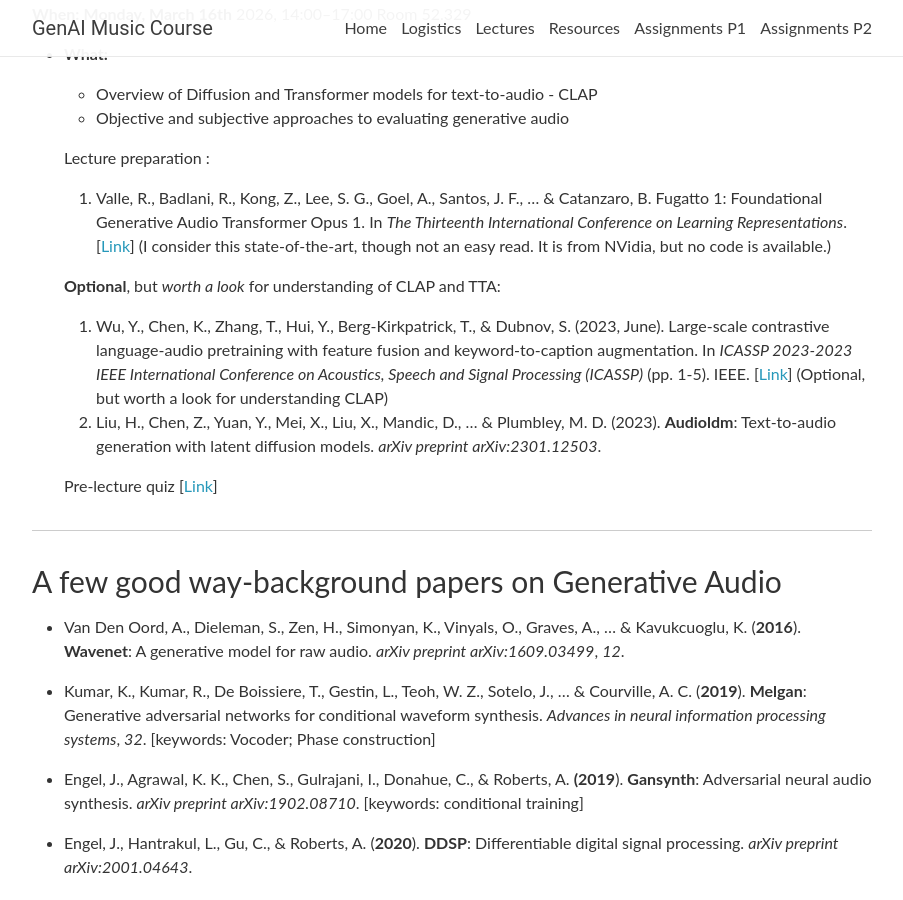
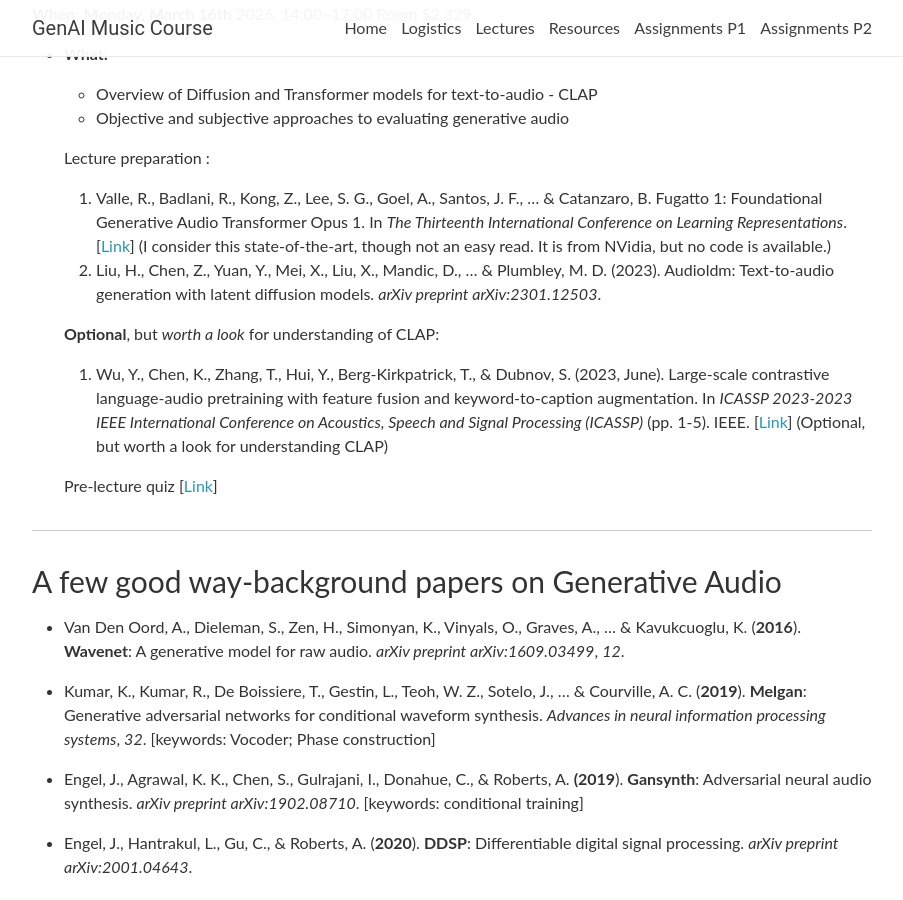
Before and after one commit to upf-smc-genai-music/upf-smc-genai-music.github.io, a Jekyll site: the page built from _pages/lectures.md, in a window 1280 px wide and 900 px high, scrolled down 7295 px. Shown: the whole window, without its empty margins (188-1091 px from the left). Built offline with Jekyll 4.4.1, drawn with Linux system fonts in a browser that asks for light colours; nearby versions of some CDN libraries; comment, search, counter and statistics services are not loaded.

Commit message:
readings for last class

```diff
--- a/_pages/lectures.md
+++ b/_pages/lectures.md
@@ -282,11 +282,11 @@ slides [[Link](https://docs.google.com/presentation/d/1bCOFaJ-q1jKe3BrDLBzy9UBj5
 
   1. Valle, R., Badlani, R., Kong, Z., Lee, S. G., Goel, A., Santos, J. F., ... & Catanzaro, B. Fugatto 1: Foundational Generative Audio Transformer Opus 1. In *The Thirteenth International Conference on Learning Representations*. [[Link](https://fugatto.github.io/FUGATTO_ICLR_2025.pdf)]
      (I consider this state-of-the-art, though not an easy read. It is from NVidia, but no code is available.)
+  2. Liu, H., Chen, Z., Yuan, Y., Mei, X., Liu, X., Mandic, D., ... & Plumbley, M. D. (2023). Audioldm: Text-to-audio generation with latent diffusion models. *arXiv preprint arXiv:2301.12503*.
 
-    **Optional**, but *worth a look* for understanding of CLAP and TTA:
+    **Optional**, but *worth a look* for understanding of CLAP:
 
   2. Wu, Y., Chen, K., Zhang, T., Hui, Y., Berg-Kirkpatrick, T., & Dubnov, S. (2023, June). Large-scale contrastive language-audio pretraining with feature fusion and keyword-to-caption augmentation. In *ICASSP 2023-2023 IEEE International Conference on Acoustics, Speech and Signal Processing (ICASSP)* (pp. 1-5). IEEE. [[Link](https://ieeexplore.ieee.org/stamp/stamp.jsp?arnumber=10095969&casa_token=LBi8fLsAsxMAAAAA:_rfGpafcpGkjdEvLal7pb1-rgQTi1I3v5jBqV_Ye1_Sc5oNfD525INZ9MC61V_-z7aETK8wQZVY&tag=1)] (Optional, but worth a look for understanding CLAP)
-  3. Liu, H., Chen, Z., Yuan, Y., Mei, X., Liu, X., Mandic, D., ... & Plumbley, M. D. (2023). **Audioldm**: Text-to-audio generation with latent diffusion models. *arXiv preprint arXiv:2301.12503*.
 
   Pre-lecture quiz [[Link](https://docs.google.com/forms/d/e/1FAIpQLSe_5tqjoRgn607SSzn_FRPbY6xXq-aT23aqpoAwD5EtoA39WQ/viewform?usp=dialog)]
 
```
